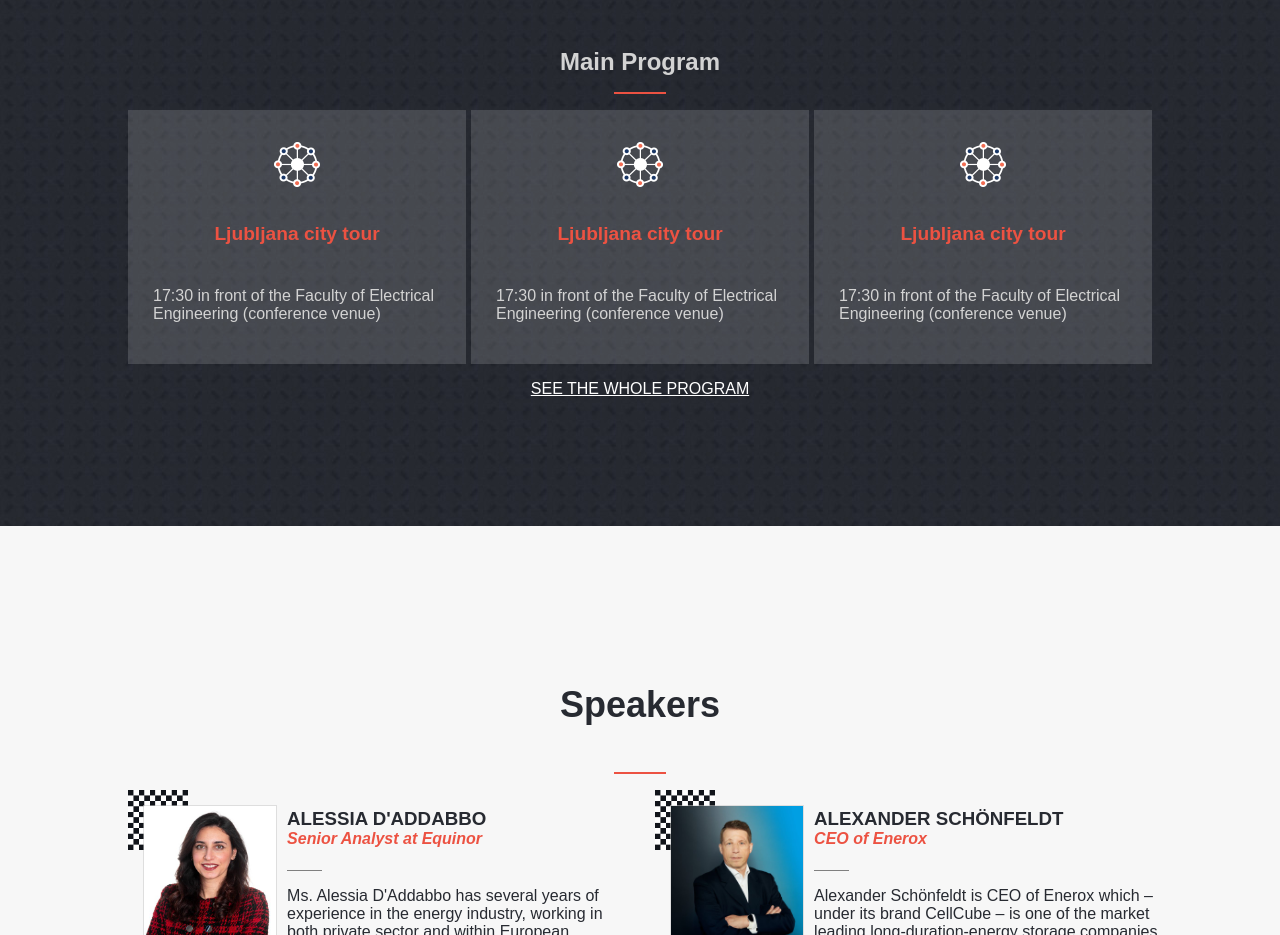
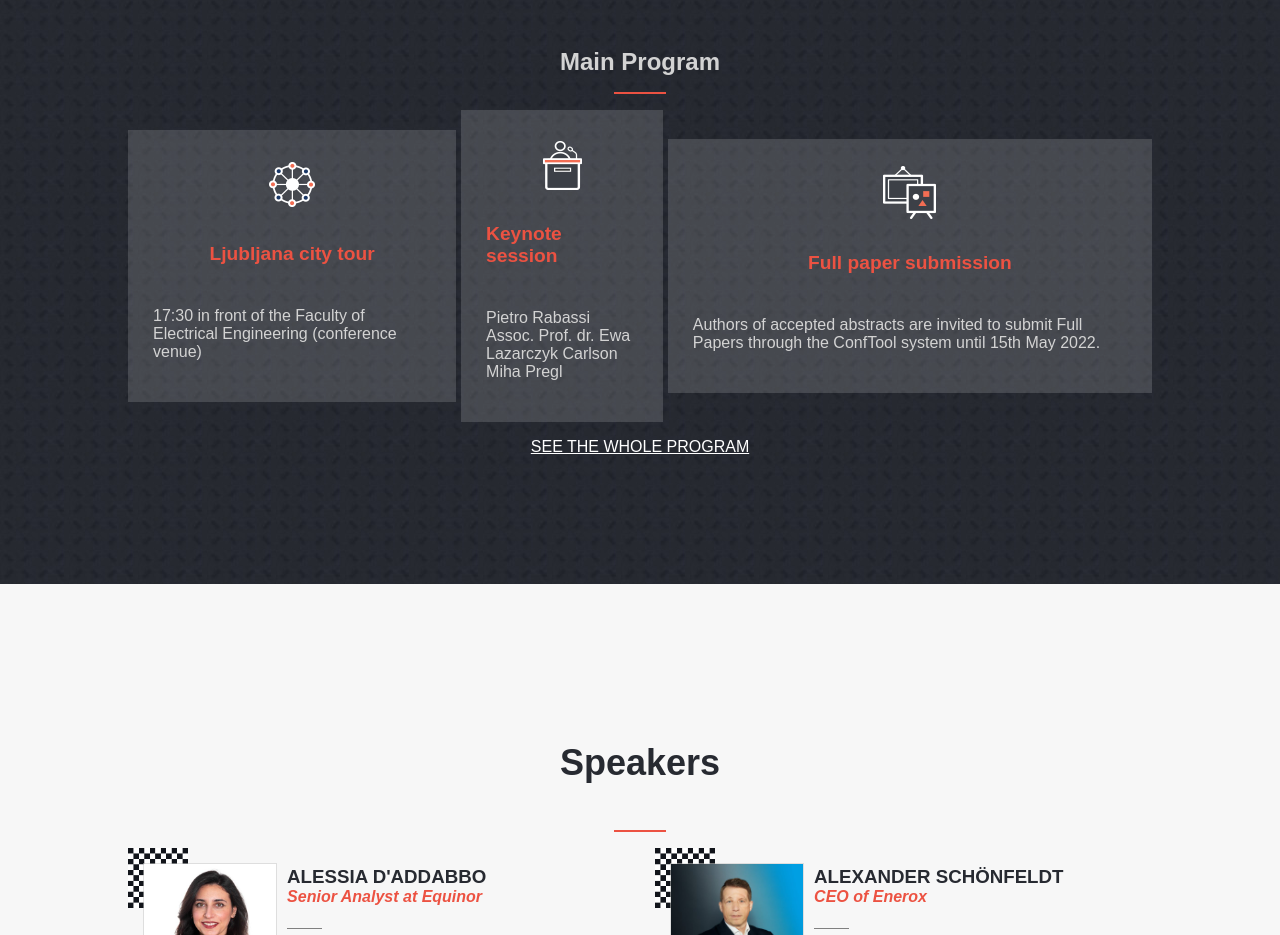
Before and after one commit to MahdiAghaali/module1-capstone-project, a website: page index.html in a window 1280 px wide. Shown: the part 960-1895 px from the top of the page. Drawn offline with Linux system fonts and the light colour scheme; a web font is replaced by a local one.

Commit message:
Add more programs

```diff
--- a/index.html
+++ b/index.html
@@ -108,24 +108,29 @@
             </div>
             <div class="programItem">
                 <div class="programIcon">
-                    <img src="./Resources/Icons/ignite.png">
+                    <img src="./Resources/Icons/lecture.png">
                 </div>
                 <h2 class="programTitle">
-                    Ljubljana city tour
+                    Keynote session
                 </h2>
                 <p class="programDescription">
-                    17:30 in front of the Faculty of Electrical Engineering (conference venue)
+                    Pietro Rabassi
+                    <br>
+                    Assoc. Prof. dr. Ewa Lazarczyk Carlson
+                    <br>
+                    Miha Pregl
                 </p>
             </div>
             <div class="programItem">
                 <div class="programIcon">
-                    <img src="./Resources/Icons/ignite.png">
+                    <img src="./Resources/Icons/exhibition.png">
                 </div>
                 <h2 class="programTitle">
-                    Ljubljana city tour
+                    Full paper submission
                 </h2>
                 <p class="programDescription">
-                    17:30 in front of the Faculty of Electrical Engineering (conference venue)
+                    Authors of accepted abstracts are invited to submit Full Papers through the ConfTool system until
+                    15th May 2022.
                 </p>
             </div>
         </div>
```
